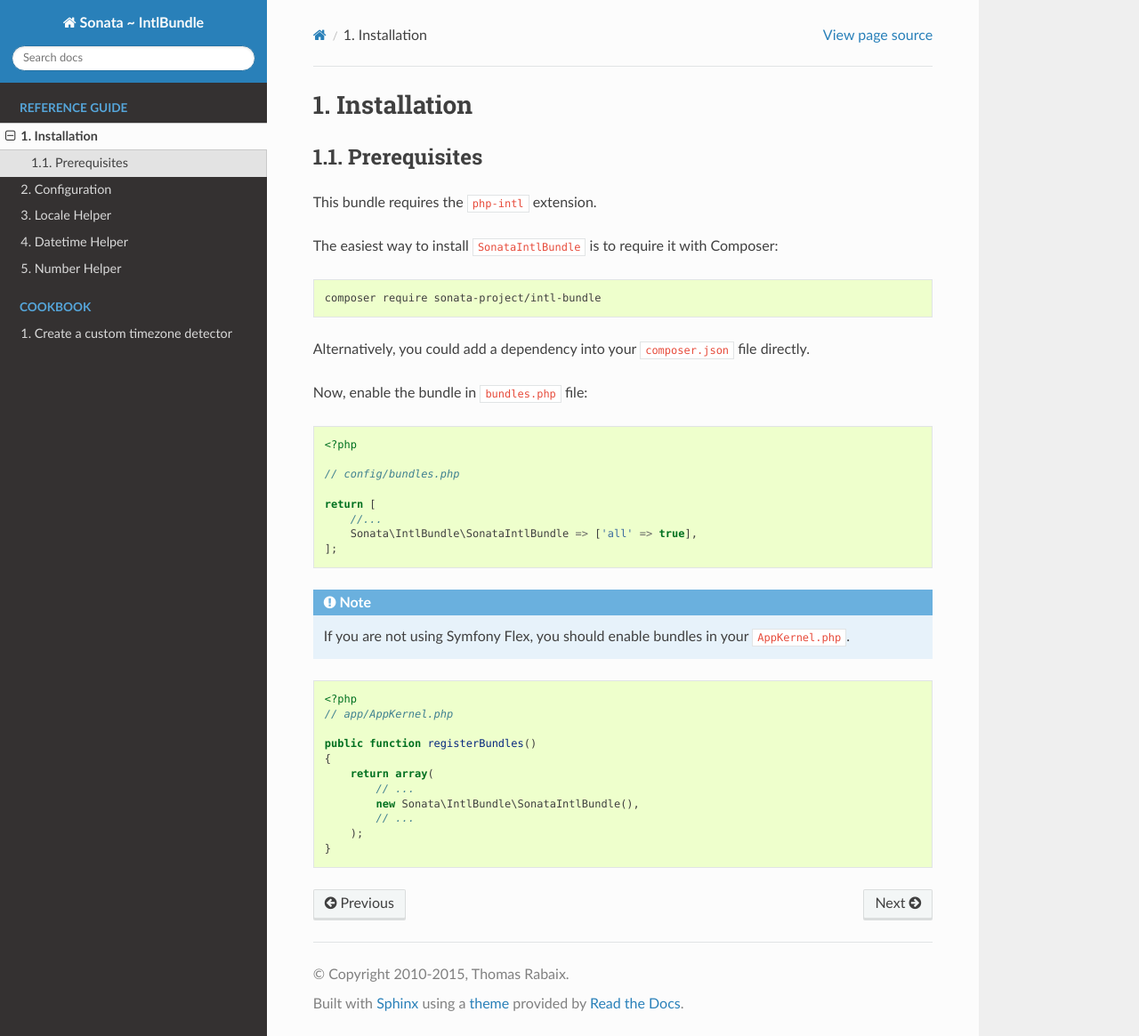
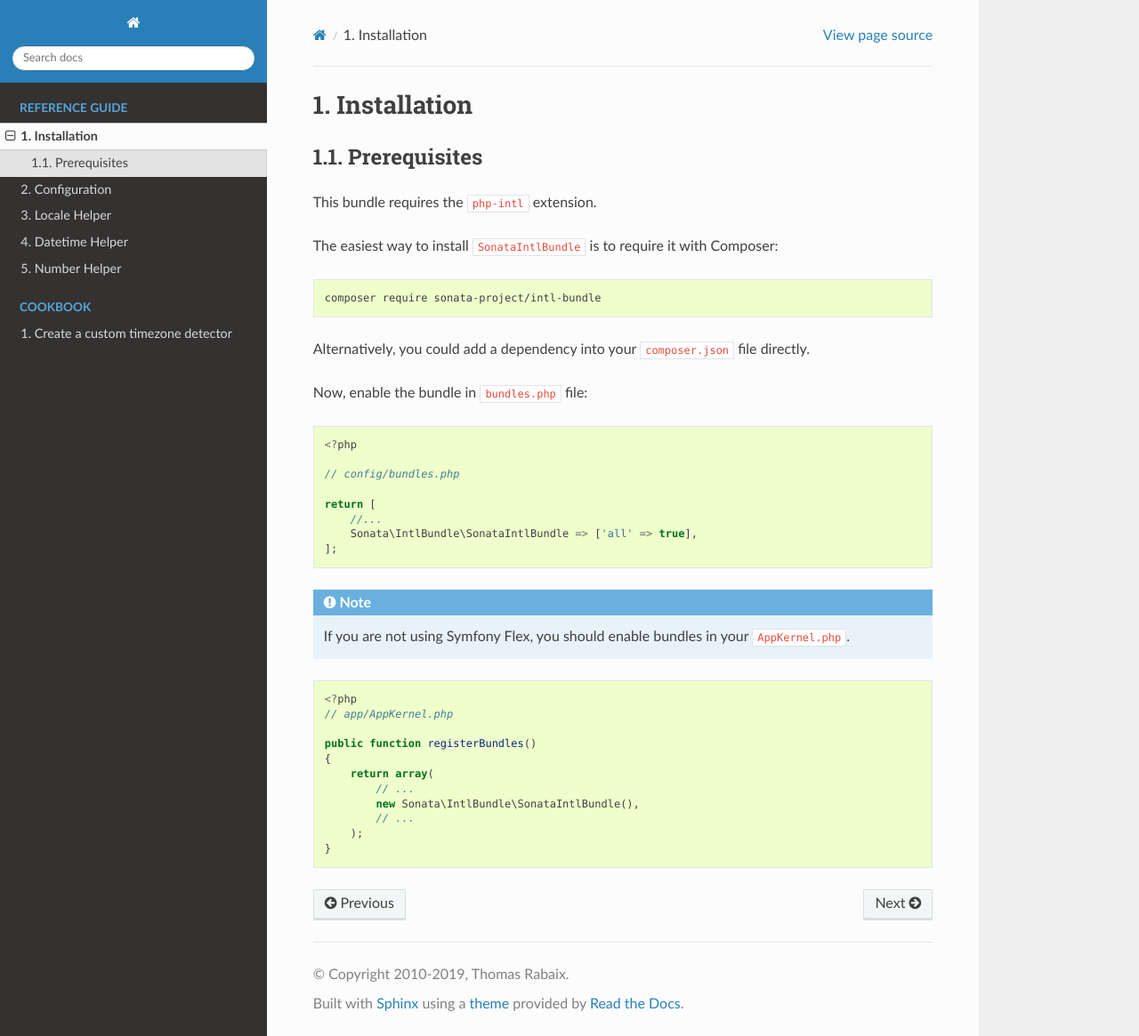
Before and after one commit to sonata-project/SonataIntlBundle, a Sphinx documentation site: the page built from docs/reference/installation.rst, in a window 1280 px wide and 1165 px high. Shown: the whole window at 89% size. Built offline with Sphinx 7.4.7 and the Read the Docs theme 2.0.0, drawn with Linux system fonts in a browser that asks for light colours.

Commit message:
DevKit updates

```diff
--- a/docs/conf.py
+++ b/docs/conf.py
@@ -17,6 +17,10 @@
 # add these directories to sys.path here. If the directory is relative to the
 # documentation root, use os.path.abspath to make it absolute, like shown here.
 #sys.path.insert(0, os.path.abspath('.'))
+
+# adding PhpLexer
+from sphinx.highlighting import lexers
+from pygments.lexers.web import PhpLexer
 
 # -- General configuration -----------------------------------------------------
 
@@ -40,8 +44,8 @@
 master_doc = 'index'
 
 # General information about the project.
-project = u'Sonata ~ IntlBundle'
-copyright = u'2010-2015, Thomas Rabaix'
+project = u''
+copyright = u'2010-2019, Thomas Rabaix'
 
 # The version info for the project you're documenting, acts as replacement for
 # |version| and |release|, also used in various other places throughout the
@@ -83,9 +87,18 @@
 # The name of the Pygments (syntax highlighting) style to use.
 pygments_style = 'sphinx'
 
+# This will be used when using the shorthand notation
+highlight_language = 'php'
+
 # A list of ignored prefixes for module index sorting.
 #modindex_common_prefix = []
 
+# -- Settings for symfony doc extension ---------------------------------------------------
+
+# enable highlighting for PHP code not between ``<?php ... ?>`` by default
+lexers['php'] = PhpLexer(startinline=True)
+lexers['php-annotations'] = PhpLexer(startinline=True)
+lexers['php-standalone'] = PhpLexer(startinline=True)
 
 # -- Options for HTML output ---------------------------------------------------
 import sphinx_rtd_theme
@@ -241,3 +254,6 @@
 
 # How to display URL addresses: 'footnote', 'no', or 'inline'.
 #texinfo_show_urls = 'footnote'
+
+# Use PHP syntax highlighting in code examples by default
+highlight_language='php'
```
Also changed, not shown: CONTRIBUTING.md (+18 -0 lines), 2 other files.
